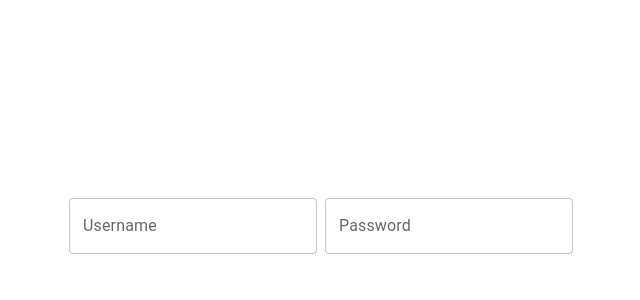
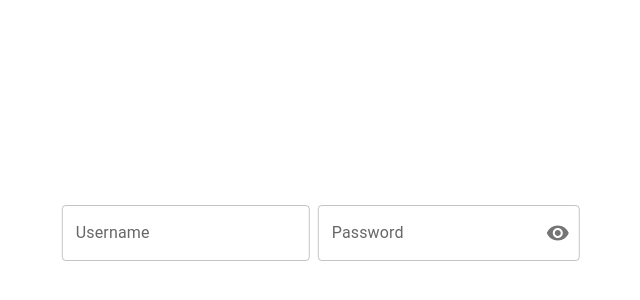
Before and after one commit to krunchyMonkey/merchant-hub, a React (Create React App) app: page / in a window 1280 px wide. Shown: the part 174-474 px from the top of the page, without its empty margins (319-959 px from the left). Built offline with nearby package versions, Linux system fonts and the light colour scheme.

Commit message:
working username and password

```diff
--- a/package.json
+++ b/package.json
@@ -5,7 +5,8 @@
   "dependencies": {
     "@emotion/react": "^11.11.1",
     "@emotion/styled": "^11.11.0",
-    "@mui/material": "^5.14.15",
+    "@mui/icons-material": "^5.14.16",
+    "@mui/material": "^5.14.16",
     "@testing-library/jest-dom": "^5.17.0",
     "@testing-library/react": "^13.4.0",
     "@testing-library/user-event": "^13.5.0",
--- a/src/components/Login/Login.scss
+++ b/src/components/Login/Login.scss
@@ -1,3 +1,4 @@
 #LoginContainer {
   padding: 10px;
+  height: 50px;
 }
--- a/src/components/Login/Login.tsx
+++ b/src/components/Login/Login.tsx
@@ -2,23 +2,29 @@ import Box from "@mui/material/Box";
 import TextField from "@mui/material/TextField";
 import React from "react";
 import "./Login.scss";
+import SecretTextField from "../Shared/SecretTextField";
+import { Button } from "@mui/material";
 
 function Login() {
   return (
-    <Box id="LoginContainer" component="form" noValidate autoComplete="off">
+    <Box
+      id="LoginContainer"
+      component="form"
+      noValidate
+      autoComplete="off"
+      sx={{
+        display: "inline-flex",
+        justifyContent: "flex-start",
+        alignItems: "flex-start",
+      }}
+    >
       <TextField
         sx={{ m: 0.5 }}
         id="userNameTextField"
         label="Username"
         variant="outlined"
       />
-      <TextField
-        sx={{ m: 0.5 }}
-        id="passwordTextField"
-        label="Password"
-        variant="outlined"
-        type="password"
-      />
+      <SecretTextField />
     </Box>
   );
 }
--- /dev/null
+++ b/src/components/Shared/SecretTextField/SecretTextField.tsx
@@ -0,0 +1,47 @@
+import {
+  FormControl,
+  IconButton,
+  InputAdornment,
+  InputLabel,
+} from "@mui/material";
+import OutlinedInput from "@mui/material/OutlinedInput";
+import Visibility from "@mui/icons-material/Visibility";
+import VisibilityOff from "@mui/icons-material/VisibilityOff";
+import React from "react";
+
+function SecretTextField() {
+  const [showPassword, setShowPassword] = React.useState(false);
+
+  const handleClickShowPassword = () => setShowPassword((show) => !show);
+
+  const handleMouseDownPassword = (
+    event: React.MouseEvent<HTMLButtonElement>
+  ) => {
+    event.preventDefault();
+  };
+
+  return (
+    <FormControl sx={{ m: 0.5, width: "26ch" }} variant="outlined">
+      <InputLabel htmlFor="filled-adornment-password">Password</InputLabel>
+      <OutlinedInput
+        id="outlined-adornment-password"
+        type={showPassword ? "text" : "password"}
+        endAdornment={
+          <InputAdornment position="end">
+            <IconButton
+              aria-label="toggle password visibility"
+              onClick={handleClickShowPassword}
+              onMouseDown={handleMouseDownPassword}
+              edge="end"
+            >
+              {showPassword ? <VisibilityOff /> : <Visibility />}
+            </IconButton>
+          </InputAdornment>
+        }
+        label="Password"
+      />
+    </FormControl>
+  );
+}
+
+export default SecretTextField;
--- /dev/null
+++ b/src/components/Shared/SecretTextField/index.ts
@@ -0,0 +1,3 @@
+import SecretTextField from "./SecretTextField";
+
+export default SecretTextField;
```
Also changed, not shown: 1 other file (tests, documents, lock files or other folders).
